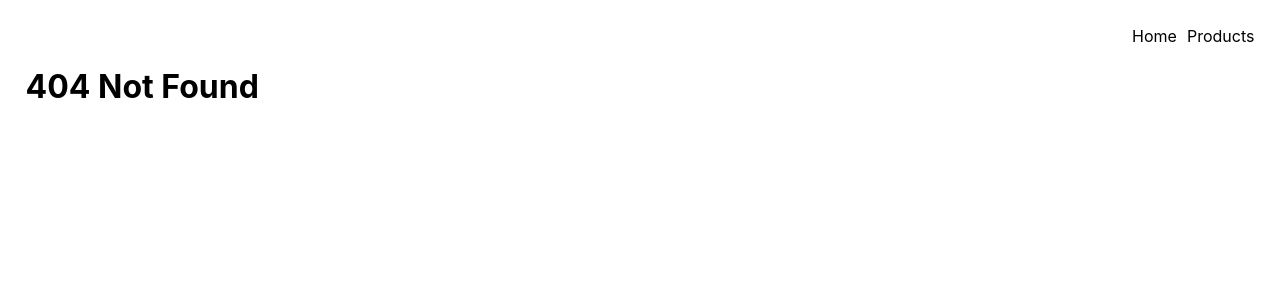
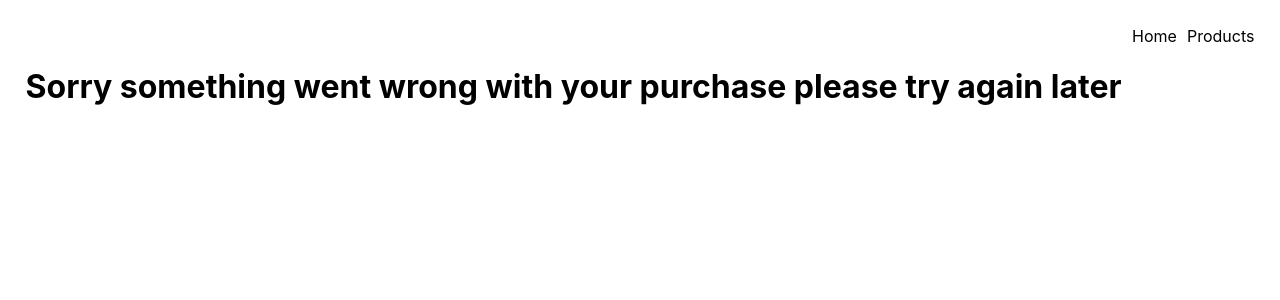
Before and after one commit to lnchapin/capTwo, a React (Create React App) app: page /failure in a window 1280 px wide. Before the commit this address had no page. Shown: the top 300 px of the page. Built offline with nearby package versions, Linux system fonts and the light colour scheme.

Commit message:
adding Success and Failure pages to app

```diff
--- a/src/App.js
+++ b/src/App.js
@@ -7,6 +7,8 @@ import Header from "./Components/Header";
 import NotFound from "./Components/NotFound";
 import ProductDetail from "./Components/ProductDetail";
 import Category from "./Components/Category";
+import Success from "./Components/Success";
+import Failure from "./Components/Failure";
 
 function App() {
   return (
@@ -18,6 +20,8 @@ function App() {
           <Route path="/products" exact component={ProductsList}/>
           <Route path="/products/:id" component={ProductDetail}/>
           <Route path="/category/:id" component={Category}/>
+          <Route path="/success" component={Success} />
+          <Route path="/failure" component={Failure} />
           <Route path="*" component={NotFound}/>
         </Switch>
       </Router>
--- a/src/Components/Failure/index.js
+++ b/src/Components/Failure/index.js
@@ -0,0 +1,10 @@
+import React from "react";
+
+
+const Failure = () =>{
+  return(
+    <h1>Sorry something went wrong with your purchase please try again later</h1>
+  );
+};
+
+export default Failure;
--- a/src/Components/Success/index.js
+++ b/src/Components/Success/index.js
@@ -0,0 +1,10 @@
+import React from "react";
+
+
+const Success = () =>{
+  return(
+    <h1>Thanks for your purchase</h1>
+  );
+};
+
+export default Success;
```
